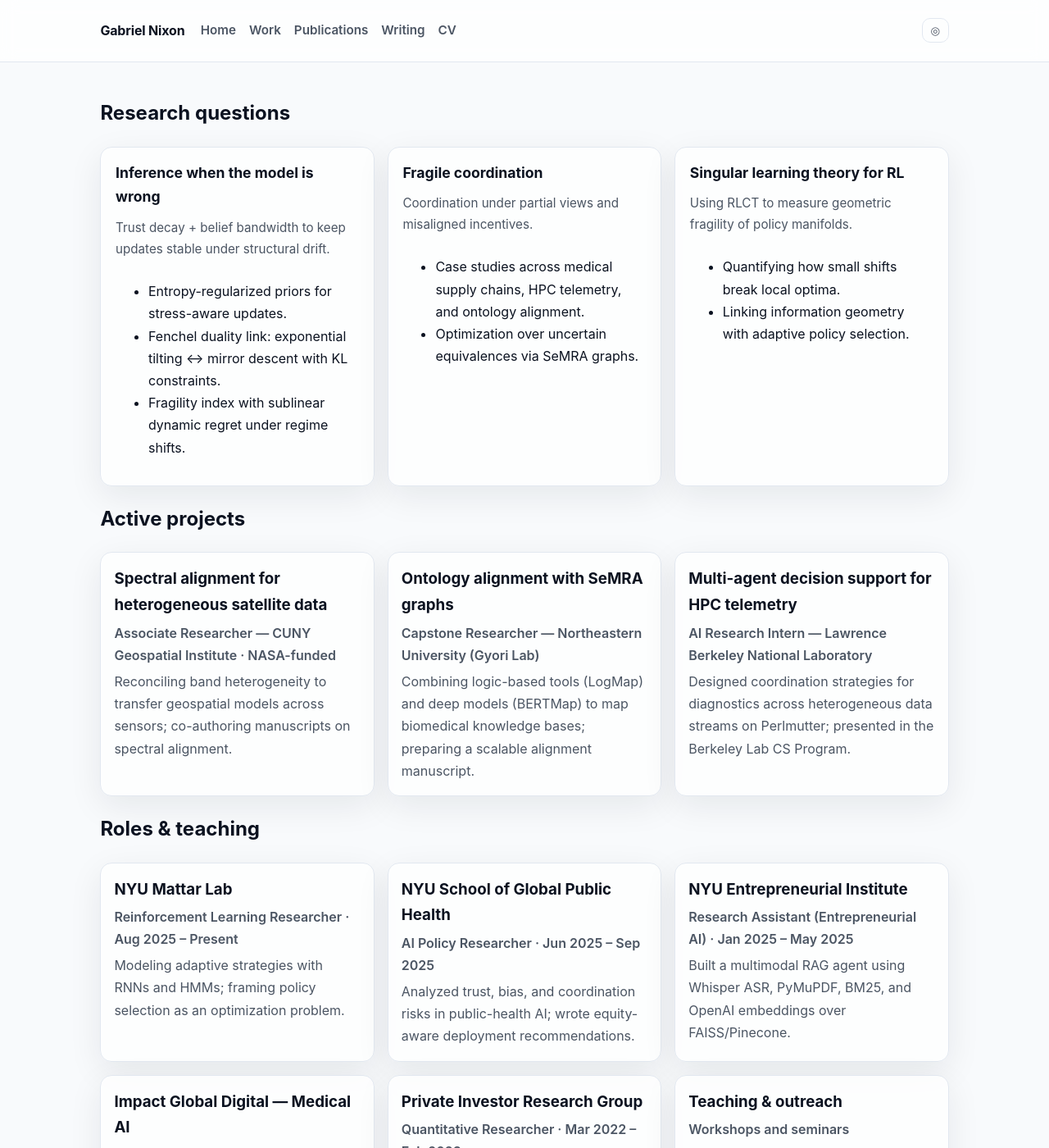
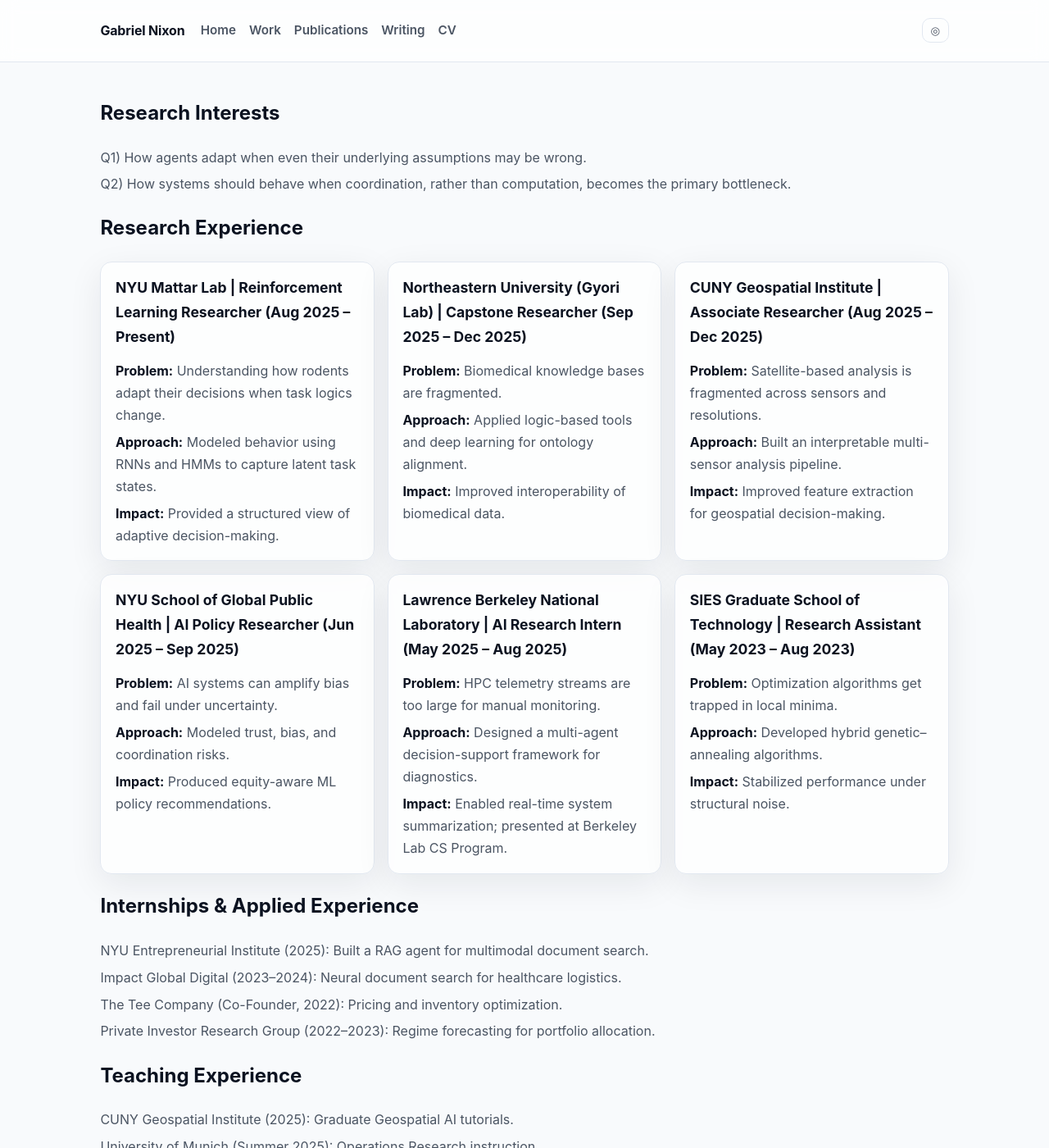
Before and after one commit to GabrielNixon/gabrielnixon.github.io, a Jekyll site: the page built from work/index.md, in a window 1280 px wide and 1400 px high. Shown: the whole window at 82% size. Built offline with Jekyll 4.4.1, drawn with Linux system fonts in a browser that asks for light colours; some of the changed text lies outside the part shown.

Commit message:
Refocus site content on CV details

```diff
--- a/_layouts/default.html
+++ b/_layouts/default.html
@@ -13,8 +13,8 @@
         <div>© {{ site.time | date: '%Y' }} {{ site.title }}</div>
         <div class="links">
           <a href="mailto:gr2513@nyu.edu">gr2513@nyu.edu</a>
-          <a href="https://scholar.google.com" target="_blank">Google Scholar</a>
-          <a href="https://github.com/GabrielNixon" target="_blank">GitHub</a>
+          <a href="https://github.com/GabrielNixon" target="_blank" rel="noopener">GitHub</a>
+          <a href="https://linkedin.com/in/gabrielnixonraj" target="_blank" rel="noopener">LinkedIn</a>
           <a href="{{ '/feed.xml' | relative_url }}">RSS</a>
         </div>
       </div>
--- a/assets/css/main.scss
+++ b/assets/css/main.scss
@@ -183,6 +183,18 @@
 .work-card .role { color: var(--muted); font-weight: 600; margin-bottom: .3rem; }
 .work-card .note { color: var(--muted); margin: 0; }
 
+.plain {
+  list-style: none;
+  padding-left: 0;
+  margin: 0.2rem 0 0;
+  display: flex;
+  flex-direction: column;
+  gap: 0.35rem;
+}
+.plain li { color: var(--muted); }
+
+.plain strong { color: var(--text); }
+
 .writing-list { list-style: none; padding: 0; margin: 0; display: flex; flex-direction: column; gap: 1rem; }
 .writing-item { border: 1px solid var(--border); background: var(--panel); border-radius: 12px; padding: 1rem; box-shadow: var(--shadow); }
 .writing-item h3 { margin: 0 0 .2rem; }
--- a/publications/index.md
+++ b/publications/index.md
@@ -3,83 +3,36 @@
 ---
 
 ### Selected
-<ul class="pub-list">
-  <li class="pub-item">
-    <h3>Stress-Aware Scenario Generation for Portfolio Inference under Regime Shifts</h3>
-    <p class="authors">G. N. Raj.</p>
-    <p class="venue">NeurIPS Workshop on Gen AI in Finance, 2025 — Best Paper Nomination.</p>
-    <div class="pub-links">
-      <a class="primary" href="https://arxiv.org/abs/2509.14385" target="_blank" rel="noopener">arXiv</a>
-      <a class="disabled" aria-disabled="true">Code</a>
-      <a class="disabled" aria-disabled="true">BibTeX</a>
-    </div>
-  </li>
-  <li class="pub-item">
-    <h3>Belief Distortion under Stress using Trust Decay and KL-Regularized Inference</h3>
-    <p class="authors">G. N. Raj.</p>
-    <p class="venue">CFE-CMStatistics 2025 (Oral).</p>
-    <div class="pub-links">
-      <a class="disabled" aria-disabled="true">PDF</a>
-      <a class="disabled" aria-disabled="true">Code</a>
-      <a class="disabled" aria-disabled="true">BibTeX</a>
-    </div>
-  </li>
+<ul class="plain">
+  <li>Belief Distortion under Stress using Trust Decay and KL-Regularized Inference — CFE-CMStatistics, 2025.</li>
+  <li>Stress-Aware Scenario Generation for Reliable Portfolio Inference — NeurIPS GenAI in Finance, 2025 (Runner-Up).</li>
+  <li>Stress-Aware Learning under KL Drift via Trust-Decayed Mirror Descent — Preprint, 2025.</li>
+  <li>Adaptive and Regime-Aware RL for Portfolio Optimization — Preprint, 2025.</li>
 </ul>
 
-### Journals & Conferences
-<ul class="pub-list">
-  <li class="pub-item">
-    <h3>Leveraging CNN and IoT for Effective E-Waste Management</h3>
-    <p class="authors">G. N. Raj, N. Kathpalia, M. Venkatesh.</p>
-    <p class="venue">IEEE I-SMAC 2023.</p>
-    <div class="pub-links">
-      <a class="primary" href="https://ieeexplore.ieee.org/abstract/document/10290543" target="_blank" rel="noopener">IEEE Xplore</a>
-      <a class="disabled" aria-disabled="true">Code</a>
-      <a class="disabled" aria-disabled="true">BibTeX</a>
-    </div>
-  </li>
-  <li class="pub-item">
-    <h3>A Smart Healthcare Companion with Tesseract OCR and KNN Integration</h3>
-    <p class="authors">N. Kathpalia, G. N. Raj, M. Venkatesh.</p>
-    <p class="venue">In <em>Technology, Engineering, and Applications in Healthcare</em> (Taylor &amp; Francis, 2025).</p>
-    <div class="pub-links">
-      <a class="primary" href="https://www.taylorfrancis.com/chapters/edit/10.1201/9781003596707-30/smart-healthcare-companion-tesseract-ocr-knn-integration-nishant-kathpalia-gabriel-nixon-raj-madhavan-venkatesh" target="_blank" rel="noopener">Publisher</a>
-      <a class="disabled" aria-disabled="true">Code</a>
-      <a class="disabled" aria-disabled="true">BibTeX</a>
-    </div>
-  </li>
-  <li class="pub-item">
-    <h3>Automated Energy Billing with Blockchain and the Prophet Forecasting Model</h3>
-    <p class="authors">G. N. Raj, N. Kathpalia, M. Venkatesh.</p>
-    <p class="venue">IEEE MRT 2024.</p>
-    <div class="pub-links">
-      <a class="primary" href="https://arxiv.org/abs/2506.16649" target="_blank" rel="noopener">arXiv</a>
-      <a class="disabled" aria-disabled="true">Code</a>
-      <a class="disabled" aria-disabled="true">BibTeX</a>
-    </div>
-  </li>
+### Preprints
+<ul class="plain">
+  <li>Stress-Aware Learning under KL Drift via Trust-Decayed Mirror Descent — 2025.</li>
+  <li>Adaptive and Regime-Aware RL for Portfolio Optimization — 2025.</li>
 </ul>
 
-### Preprints & In preparation
-<ul class="pub-list">
-  <li class="pub-item">
-    <h3>Stress-Adaptive Frameworks: Trust Decay, Belief Bandwidth, and a Fragility Index</h3>
-    <p class="authors">G. N. Raj.</p>
-    <p class="venue">Manuscript in preparation.</p>
-    <div class="pub-links">
-      <a class="disabled" aria-disabled="true">PDF</a>
-      <a class="disabled" aria-disabled="true">Code</a>
-      <a class="disabled" aria-disabled="true">BibTeX</a>
-    </div>
-  </li>
-  <li class="pub-item">
-    <h3>Singular Learning Theory for Reinforcement Learning: RLCT as a Measure of Policy Fragility</h3>
-    <p class="authors">G. N. Raj, Y. Han.</p>
-    <p class="venue">Manuscript, New York University.</p>
-    <div class="pub-links">
-      <a class="disabled" aria-disabled="true">Abstract</a>
-      <a class="disabled" aria-disabled="true">Code</a>
-      <a class="disabled" aria-disabled="true">BibTeX</a>
-    </div>
-  </li>
+### Conferences
+<ul class="plain">
+  <li>Belief Distortion under Stress using Trust Decay and KL-Regularized Inference — CFE-CMStatistics, 2025.</li>
+  <li>Stress-Aware Scenario Generation for Reliable Portfolio Inference — NeurIPS GenAI in Finance, 2025 (Runner-Up).</li>
+  <li>YouTube Transcript Summarization using Transformer-Based Models — ICREACT, 2023.</li>
+  <li>Automated Energy Billing with Blockchain and Prophet Forecasting — IEEE MRT, 2023.</li>
 </ul>
+
+### Journals & Book Chapters
+<ul class="plain">
+  <li>Smart Healthcare Companion with Tesseract OCR and KNN Integration — CRC Press, 2025.</li>
+  <li>Leveraging CNN and IoT for Effective E-Waste Detection — IEEE I-SMAC, 2023.</li>
+</ul>
+
+### Posters
+<ul class="plain">
+  <li>Sharp Regret Bounds for Empirical Bayes — NYU Courant.</li>
+  <li>Sharp Minima Can Generalize for Deep Nets — NYU CDS.</li>
+  <li>Monitoring Meets Modularity — LBNL.</li>
+</ul>
--- a/work/index.md
+++ b/work/index.md
@@ -2,84 +2,76 @@
 title: Work
 ---
 
-## Research questions
+## Research Interests
+<ul class="plain">
+  <li>Q1) How agents adapt when even their underlying assumptions may be wrong.</li>
+  <li>Q2) How systems should behave when coordination, rather than computation, becomes the primary bottleneck.</li>
+</ul>
+
+## Research Experience
 <div class="cards-grid">
   <div class="card">
-    <h3>Inference when the model is wrong</h3>
-    <div class="meta">Trust decay + belief bandwidth to keep updates stable under structural drift.</div>
-    <ul>
-      <li>Entropy-regularized priors for stress-aware updates.</li>
-      <li>Fenchel duality link: exponential tilting ↔ mirror descent with KL constraints.</li>
-      <li>Fragility index with sublinear dynamic regret under regime shifts.</li>
+    <h3>NYU Mattar Lab | Reinforcement Learning Researcher (Aug 2025 – Present)</h3>
+    <ul class="plain">
+      <li><strong>Problem:</strong> Understanding how rodents adapt their decisions when task logics change.</li>
+      <li><strong>Approach:</strong> Modeled behavior using RNNs and HMMs to capture latent task states.</li>
+      <li><strong>Impact:</strong> Provided a structured view of adaptive decision-making.</li>
     </ul>
   </div>
   <div class="card">
-    <h3>Fragile coordination</h3>
-    <div class="meta">Coordination under partial views and misaligned incentives.</div>
-    <ul>
-      <li>Case studies across medical supply chains, HPC telemetry, and ontology alignment.</li>
-      <li>Optimization over uncertain equivalences via SeMRA graphs.</li>
+    <h3>Northeastern University (Gyori Lab) | Capstone Researcher (Sep 2025 – Dec 2025)</h3>
+    <ul class="plain">
+      <li><strong>Problem:</strong> Biomedical knowledge bases are fragmented.</li>
+      <li><strong>Approach:</strong> Applied logic-based tools and deep learning for ontology alignment.</li>
+      <li><strong>Impact:</strong> Improved interoperability of biomedical data.</li>
     </ul>
   </div>
   <div class="card">
-    <h3>Singular learning theory for RL</h3>
-    <div class="meta">Using RLCT to measure geometric fragility of policy manifolds.</div>
-    <ul>
-      <li>Quantifying how small shifts break local optima.</li>
-      <li>Linking information geometry with adaptive policy selection.</li>
+    <h3>CUNY Geospatial Institute | Associate Researcher (Aug 2025 – Dec 2025)</h3>
+    <ul class="plain">
+      <li><strong>Problem:</strong> Satellite-based analysis is fragmented across sensors and resolutions.</li>
+      <li><strong>Approach:</strong> Built an interpretable multi-sensor analysis pipeline.</li>
+      <li><strong>Impact:</strong> Improved feature extraction for geospatial decision-making.</li>
+    </ul>
+  </div>
+  <div class="card">
+    <h3>NYU School of Global Public Health | AI Policy Researcher (Jun 2025 – Sep 2025)</h3>
+    <ul class="plain">
+      <li><strong>Problem:</strong> AI systems can amplify bias and fail under uncertainty.</li>
+      <li><strong>Approach:</strong> Modeled trust, bias, and coordination risks.</li>
+      <li><strong>Impact:</strong> Produced equity-aware ML policy recommendations.</li>
+    </ul>
+  </div>
+  <div class="card">
+    <h3>Lawrence Berkeley National Laboratory | AI Research Intern (May 2025 – Aug 2025)</h3>
+    <ul class="plain">
+      <li><strong>Problem:</strong> HPC telemetry streams are too large for manual monitoring.</li>
+      <li><strong>Approach:</strong> Designed a multi-agent decision-support framework for diagnostics.</li>
+      <li><strong>Impact:</strong> Enabled real-time system summarization; presented at Berkeley Lab CS Program.</li>
+    </ul>
+  </div>
+  <div class="card">
+    <h3>SIES Graduate School of Technology | Research Assistant (May 2023 – Aug 2023)</h3>
+    <ul class="plain">
+      <li><strong>Problem:</strong> Optimization algorithms get trapped in local minima.</li>
+      <li><strong>Approach:</strong> Developed hybrid genetic–annealing algorithms.</li>
+      <li><strong>Impact:</strong> Stabilized performance under structural noise.</li>
     </ul>
   </div>
 </div>
 
-## Active projects
-<div class="work-grid">
-  <div class="work-card" id="spectral-alignment">
-    <h3>Spectral alignment for heterogeneous satellite data</h3>
-    <div class="role">Associate Researcher — CUNY Geospatial Institute · NASA-funded</div>
-    <p class="note">Reconciling band heterogeneity to transfer geospatial models across sensors; co-authoring manuscripts on spectral alignment.</p>
-  </div>
-  <div class="work-card" id="ontology-alignment">
-    <h3>Ontology alignment with SeMRA graphs</h3>
-    <div class="role">Capstone Researcher — Northeastern University (Gyori Lab)</div>
-    <p class="note">Combining logic-based tools (LogMap) and deep models (BERTMap) to map biomedical knowledge bases; preparing a scalable alignment manuscript.</p>
-  </div>
-  <div class="work-card" id="hpc-telemetry">
-    <h3>Multi-agent decision support for HPC telemetry</h3>
-    <div class="role">AI Research Intern — Lawrence Berkeley National Laboratory</div>
-    <p class="note">Designed coordination strategies for diagnostics across heterogeneous data streams on Perlmutter; presented in the Berkeley Lab CS Program.</p>
-  </div>
-</div>
+## Internships & Applied Experience
+<ul class="plain">
+  <li>NYU Entrepreneurial Institute (2025): Built a RAG agent for multimodal document search.</li>
+  <li>Impact Global Digital (2023–2024): Neural document search for healthcare logistics.</li>
+  <li>The Tee Company (Co-Founder, 2022): Pricing and inventory optimization.</li>
+  <li>Private Investor Research Group (2022–2023): Regime forecasting for portfolio allocation.</li>
+</ul>
 
-## Roles & teaching
-<div class="work-grid">
-  <div class="work-card">
-    <h3>NYU Mattar Lab</h3>
-    <div class="role">Reinforcement Learning Researcher · Aug 2025 – Present</div>
-    <p class="note">Modeling adaptive strategies with RNNs and HMMs; framing policy selection as an optimization problem.</p>
-  </div>
-  <div class="work-card">
-    <h3>NYU School of Global Public Health</h3>
-    <div class="role">AI Policy Researcher · Jun 2025 – Sep 2025</div>
-    <p class="note">Analyzed trust, bias, and coordination risks in public-health AI; wrote equity-aware deployment recommendations.</p>
-  </div>
-  <div class="work-card">
-    <h3>NYU Entrepreneurial Institute</h3>
-    <div class="role">Research Assistant (Entrepreneurial AI) · Jan 2025 – May 2025</div>
-    <p class="note">Built a multimodal RAG agent using Whisper ASR, PyMuPDF, BM25, and OpenAI embeddings over FAISS/Pinecone.</p>
-  </div>
-  <div class="work-card">
-    <h3>Impact Global Digital — Medical AI</h3>
-    <div class="role">Data Science Intern · Aug 2023 – Apr 2024</div>
-    <p class="note">Deployed neural document search for healthcare logistics with CNN/RNN embeddings on AWS and FAISS retrieval.</p>
-  </div>
-  <div class="work-card">
-    <h3>Private Investor Research Group</h3>
-    <div class="role">Quantitative Researcher · Mar 2022 – Feb 2023</div>
-    <p class="note">Regime forecasting with 50+ macro-financial indicators; probabilistic entry–exit signals for allocation.</p>
-  </div>
-  <div class="work-card">
-    <h3>Teaching & outreach</h3>
-    <div class="role">Workshops and seminars</div>
-    <p class="note">CUNY Geospatial Institute tutorials on Geospatial AI (2025); University of Munich Operations Research seminars (Summer 2025); TA for Probabilistic Modeling (2022–2023); volunteer mathematics educator at Father Agnel’s Ashram (2018–2020).</p>
-  </div>
-</div>
+## Teaching Experience
+<ul class="plain">
+  <li>CUNY Geospatial Institute (2025): Graduate Geospatial AI tutorials.</li>
+  <li>University of Munich (Summer 2025): Operations Research instruction.</li>
+  <li>SIES GST (2022–2023): TA for Probabilistic Modeling.</li>
+  <li>Father Agnel’s Ashram (2018–2020): Volunteer math educator.</li>
+</ul>
```
Also changed, not shown: index.md (+47 -72 lines), CHANGELOG.md.
